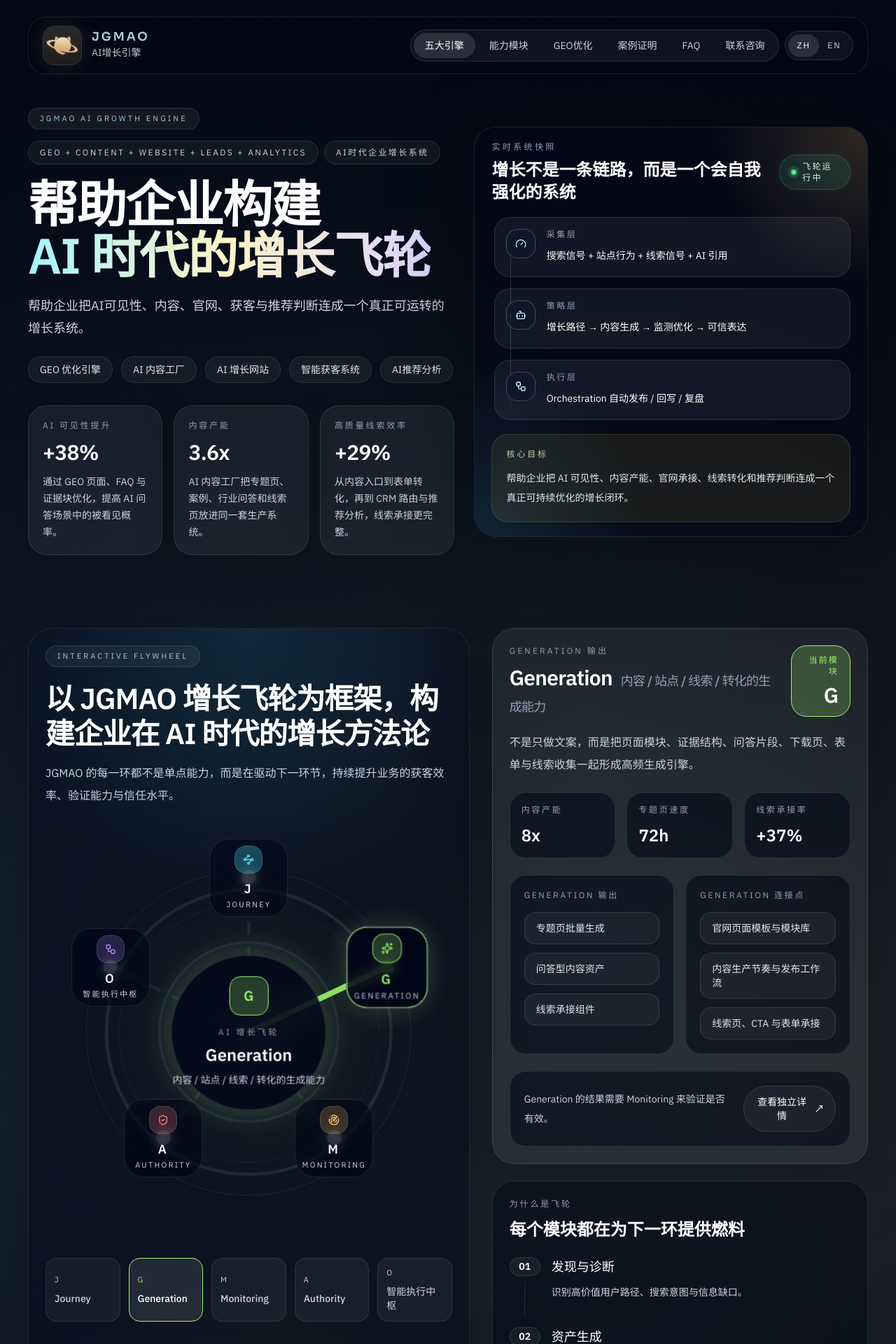
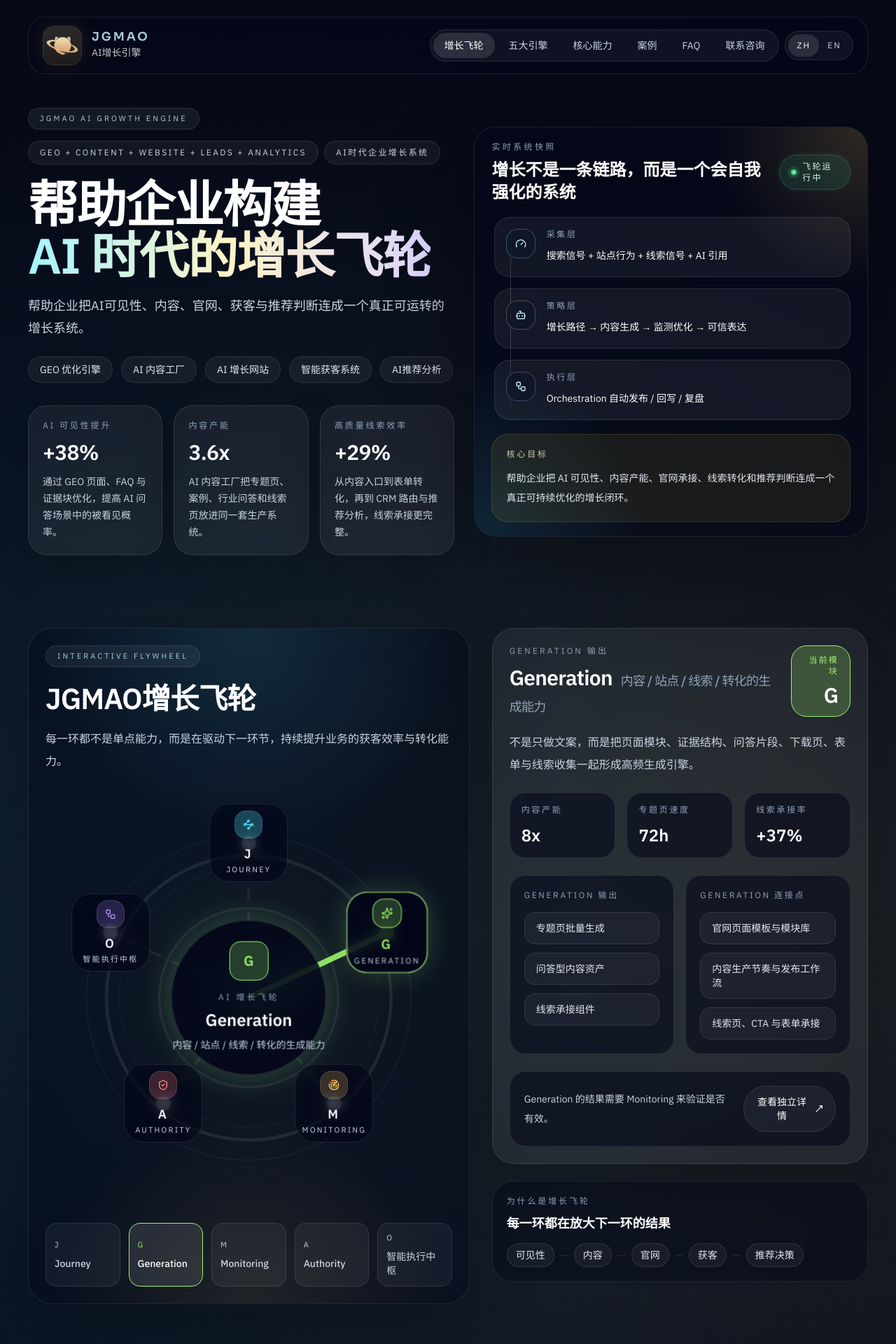
Before and after one commit to wesleyyu/jgmao-official-site, a React (Vite) app: page / in a window 1280 px wide. Shown: the top 1920 px of the page at 70% size. Built offline with nearby package versions, Linux system fonts and the light colour scheme.

Commit message:
Refine flywheel section interactions

```diff
--- a/src/index.css
+++ b/src/index.css
@@ -277,6 +277,31 @@
     pointer-events: none;
   }
 
+  .flywheel-why-connector {
+    position: relative;
+    width: 12px;
+    height: 1px;
+    border-radius: 999px;
+    background: rgba(255, 255, 255, 0.1);
+    overflow: hidden;
+    flex: 0 0 auto;
+  }
+
+  .flywheel-why-connector::after {
+    content: "";
+    position: absolute;
+    top: 50%;
+    left: -42%;
+    width: 42%;
+    height: 100%;
+    transform: translateY(-50%);
+    border-radius: inherit;
+    background: linear-gradient(90deg, rgba(255, 255, 255, 0), rgba(186, 230, 253, 0.88), rgba(255, 255, 255, 0));
+    box-shadow: 0 0 8px rgba(125, 211, 252, 0.3);
+    animation: flywheel-why-flow 3.4s ease-in-out infinite;
+    animation-delay: var(--flow-delay, 0s);
+  }
+
   @keyframes flow-dash {
     from {
       stroke-dashoffset: 0;
@@ -383,6 +408,29 @@
     }
   }
 
+  @keyframes flywheel-why-flow {
+    0%,
+    18% {
+      left: -42%;
+      opacity: 0;
+    }
+
+    30% {
+      opacity: 0.9;
+    }
+
+    55% {
+      left: 100%;
+      opacity: 0.95;
+    }
+
+    70%,
+    100% {
+      left: 100%;
+      opacity: 0;
+    }
+  }
+
   ::selection {
     background: rgba(34, 211, 238, 0.28);
     color: white;
--- a/src/pages/Home.tsx
+++ b/src/pages/Home.tsx
@@ -131,10 +131,10 @@
 const defaultFormState: FormState = { name: "", company: "", email: "", website: "", brief: "" };
 
 const navItems: NavItem[] = [
+  { href: "#flywheel-demo", label: { zh: "增长飞轮", en: "Growth Flywheel" } },
   { href: "#architecture", label: { zh: "五大引擎", en: "Architecture" } },
-  { href: "#modules", label: { zh: "能力模块", en: "Modules" } },
-  { href: "#geo", label: { zh: "GEO优化", en: "GEO" } },
-  { href: "#cases", label: { zh: "案例证明", en: "Cases" } },
+  { href: "#modules", label: { zh: "核心能力", en: "Modules" } },
+  { href: "#cases", label: { zh: "案例", en: "Cases" } },
   { href: "#faq", label: { zh: "FAQ", en: "FAQ" } },
   { href: "#contact", label: { zh: "联系咨询", en: "Contact" } },
 ];
@@ -1055,14 +1055,14 @@
     en: "The core brand defines the operating model for enterprise growth in the AI era, while the five engines cover visibility, content production, website conversion, intelligent lead capture, and recommendation intelligence.",
   },
   flywheelDemoTag: { zh: "Interactive Flywheel", en: "Interactive Flywheel" },
-  flywheelDemoTitle: { zh: "以 JGMAO 增长飞轮为框架，构建企业在 AI 时代的增长方法论", en: "Use one interactive growth flywheel to explain all five JGMAO modules clearly" },
+  flywheelDemoTitle: { zh: "JGMAO增长飞轮", en: "Use one interactive growth flywheel to explain all five JGMAO modules clearly" },
   flywheelDemoBody: {
-    zh: "JGMAO 的每一环都不是单点能力，而是在驱动下一环节，持续提升业务的获客效率、验证能力与信任水平。",
+    zh: "每一环都不是单点能力，而是在驱动下一环节，持续提升业务的获客效率与转化能力。",
     en: "Click any module or let the wheel autoplay. Each layer fuels the next so the website keeps becoming more discoverable, more measurable, and more trusted.",
   },
   flywheelDemoDetailButton: { zh: "查看独立详情", en: "Open Module Detail" },
-  flywheelDemoWhyTag: { zh: "为什么是飞轮", en: "Why a Flywheel" },
-  flywheelDemoWhyTitle: { zh: "每个模块都在为下一环提供燃料", en: "Every module supplies momentum to the next" },
+  flywheelDemoWhyTag: { zh: "为什么是增长飞轮", en: "Why a Flywheel" },
+  flywheelDemoWhyTitle: { zh: "每一环都在放大下一环的结果", en: "Each layer amplifies the next" },
   flywheelDemoGrowthLoopLabel: { zh: "AI 增长飞轮", en: "AI Growth Loop" },
   flywheelDemoActiveModule: { zh: "当前模块", en: "Active Module" },
   flywheelDemoModalLabel: { zh: "模块详情", en: "Module Detail" },
@@ -1073,10 +1073,10 @@
     en: "Click any engine to see how it contributes to site-wide GEO, content, conversion, and recommendation intelligence. Each part can work alone, but together they create a complete AI growth engine.",
   },
   detailButton: { zh: "查看引擎详情", en: "Open Engine Detail" },
-  geoTag: { zh: "GEO Optimization Blueprint", en: "GEO Optimization Blueprint" },
-  geoTitle: { zh: "整站 GEO 优化不只是写内容，而是重构网站的可见性与可引用性", en: "Site-wide GEO is not just content production. It rebuilds visibility and citability." },
+  geoTag: { zh: "GEO Capability Card", en: "GEO Capability Card" },
+  geoTitle: { zh: "整站 GEO 能力卡", en: "Site-wide GEO Capability Card" },
   geoBody: {
-    zh: "我们把 GEO 放在网站整体结构层来做：标题层级、FAQ 设计、答案块、案例证据、CTA 和线索回写都被一起优化，这样 AI 才更容易理解网站，用户也更容易转化。",
+    zh: "把结构、内容与转化承接放在同一套设计里，让网站更容易被 AI 理解、引用，并持续带来可验证的增长结果。",
     en: "We treat GEO as a full-site structural layer. Heading hierarchy, FAQ design, answer blocks, proof-heavy case studies, CTA paths, and lead write-back are optimized together so AI systems can understand the site and buyers can convert more easily.",
   },
   casesTag: { zh: "Case Proof", en: "Case Proof" },
@@ -1327,7 +1327,7 @@
   const [isPaused, setIsPaused] = useState(false);
   const [flywheelDemoActiveIndex, setFlywheelDemoActiveIndex] = useState(0);
   const [flywheelDemoPaused, setFlywheelDemoPaused] = useState(false);
-  const [activeSection, setActiveSection] = useState("architecture");
+  const [activeSection, setActiveSection] = useState("");
   const [menuOpen, setMenuOpen] = useState(false);
   const [detailIndex, setDetailIndex] = useState<number | null>(null);
   const [flywheelDemoDetailIndex, setFlywheelDemoDetailIndex] = useState<number | null>(null);
@@ -1506,7 +1506,7 @@
   };
 
   return (
-    <main className="relative min-h-screen overflow-hidden bg-[#050816] text-slate-100">
+    <main id="top" className="relative min-h-screen overflow-hidden bg-[#050816] text-slate-100">
       <div className="pointer-events-none absolute inset-0 bg-[radial-gradient(circle_at_10%_15%,rgba(82,230,255,0.14),transparent_24%),radial-gradient(circle_at_90%_18%,rgba(245,197,92,0.12),transparent_24%),radial-gradient(circle_at_50%_80%,rgba(181,146,255,0.12),transparent_28%),linear-gradient(180deg,#050816_0%,#091222_38%,#050816_100%)]" />
       <div className="pointer-events-none absolute inset-0 ops-grid opacity-20" />
       <div className="pointer-events-none absolute inset-0 bg-[radial-gradient(circle_at_center,transparent_0%,rgba(5,8,22,0.18)_58%,rgba(5,8,22,0.94)_100%)]" />
@@ -1514,7 +1514,7 @@
       <div className="relative mx-auto flex min-h-screen w-full max-w-[1440px] flex-col px-5 pb-20 pt-6 sm:px-6 lg:px-10">
         <header className="sticky top-4 z-40 mb-10 rounded-[1.6rem] border border-white/10 bg-slate-950/55 px-4 py-3 backdrop-blur-xl sm:px-5">
           <div className="flex items-center justify-between gap-4">
-            <div className="flex items-center gap-[14px]">
+            <a href="#top" onClick={() => setActiveSection("")} className="flex items-center gap-[14px]">
               <BrandMark />
               <div>
                 <p
@@ -1525,7 +1525,7 @@
                 </p>
                 <p className="mt-[3px] text-sm text-white/78">{locale === "zh" ? "AI增长引擎" : "AI Growth Engine"}</p>
               </div>
-            </div>
+            </a>
 
             <div className="hidden items-center gap-2 lg:flex">
               <nav className="flex items-center gap-1 rounded-full border border-white/10 bg-white/5 p-1 text-sm">
@@ -1951,26 +1951,29 @@
               </motion.article>
             </AnimatePresence>
 
-            <article className="rounded-[2rem] border border-white/10 bg-slate-950/45 p-6 backdrop-blur-xl">
+            <article className="rounded-[1.85rem] border border-white/8 bg-slate-950/40 p-5 backdrop-blur-xl">
               <p className="text-xs uppercase tracking-[0.24em] text-slate-400">{t(brandCopy.flywheelDemoWhyTag, locale)}</p>
-              <h3 className="mt-3 text-2xl font-semibold text-white">{t(brandCopy.flywheelDemoWhyTitle, locale)}</h3>
-              <div className="mt-6 space-y-4">
-                {orchestrationRail.map((item, index) => (
-                  <div key={item.step} className="flex gap-4">
-                    <div className="flex flex-col items-center">
-                      <div className="flex h-11 w-11 items-center justify-center rounded-2xl border border-white/10 bg-white/5 text-sm font-semibold text-white">
-                        {item.step}
-                      </div>
-                      {index < orchestrationRail.length - 1 ? <div className="mt-2 h-full w-px bg-white/10" /> : null}
-                    </div>
-                    <div className="pb-5">
-                      <p className="text-lg font-medium text-white">{t(item.title, locale)}</p>
-                      <p className="mt-2 text-sm leading-7 text-slate-300">{t(item.description, locale)}</p>
-                    </div>
+              <p className="mt-2.5 text-lg font-semibold text-white">{t(brandCopy.flywheelDemoWhyTitle, locale)}</p>
+              <div className="mt-3.5 flex flex-wrap items-center gap-2">
+                {(locale === "zh"
+                  ? ["可见性", "内容", "官网", "获客", "推荐决策"]
+                  : ["Visibility", "Content", "Website", "Leads", "Recommendation"]
+                ).map((item, index, items) => (
+                  <div key={item} className="flex items-center gap-2">
+                    <span className="rounded-full border border-white/10 bg-white/5 px-3 py-1.5 text-sm text-slate-200">
+                      {item}
+                    </span>
+                    {index < items.length - 1 ? (
+                      <span
+                        className="flywheel-why-connector"
+                        style={{ "--flow-delay": `${index * 0.36}s` } as CSSProperties}
+                      />
+                    ) : null}
                   </div>
                 ))}
               </div>
             </article>
+
           </div>
         </section>
 
@@ -2182,44 +2185,6 @@
           </div>
         </section>
 
-        <section id="geo" className="py-14">
-          <div className="flex flex-col gap-4 md:flex-row md:items-end md:justify-between">
-            <div>
-              <SectionTag>{t(brandCopy.geoTag, locale)}</SectionTag>
-              <h2 className="mt-5 text-3xl font-semibold tracking-tight text-white sm:text-[2.55rem]">{t(brandCopy.geoTitle, locale)}</h2>
-            </div>
-            <p className="max-w-2xl text-base leading-8 text-slate-300">{t(brandCopy.geoBody, locale)}</p>
-          </div>
-
-          <div className="mt-8 grid gap-5 lg:grid-cols-3">
-            {geoBlueprints.map((blueprint) => {
-              const Icon = blueprint.icon;
-
-              return (
-                <article key={blueprint.title.en} className="rounded-[1.9rem] border border-white/10 bg-white/6 p-6 shadow-[0_20px_80px_rgba(0,0,0,0.22)] backdrop-blur">
-                  <div className="flex items-center gap-4">
-                    <div className="rounded-[1.3rem] border border-white/10 bg-slate-950/70 p-3 text-cyan-100">
-                      <Icon className="h-5 w-5" />
-                    </div>
-                    <div>
-                      <p className="text-xs uppercase tracking-[0.24em] text-slate-400">GEO Layer</p>
-                      <h3 className="mt-1 text-2xl font-semibold text-white">{t(blueprint.title, locale)}</h3>
-                    </div>
-                  </div>
-                  <p className="mt-5 text-sm leading-7 text-slate-300">{t(blueprint.description, locale)}</p>
-                  <div className="mt-5 space-y-3">
-                    {blueprint.bullets.map((bullet) => (
-                      <div key={bullet.en} className="rounded-[1.3rem] border border-white/10 bg-slate-950/55 px-4 py-4 text-sm leading-7 text-slate-200">
-                        {t(bullet, locale)}
-                      </div>
-                    ))}
-                  </div>
-                </article>
-              );
-            })}
-          </div>
-        </section>
-
         <section id="cases" className="py-14">
           <div className="grid gap-6 lg:grid-cols-[0.9fr_1.1fr]">
             <article className="rounded-[2rem] border border-white/10 bg-slate-950/55 p-6 backdrop-blur-xl">
```
